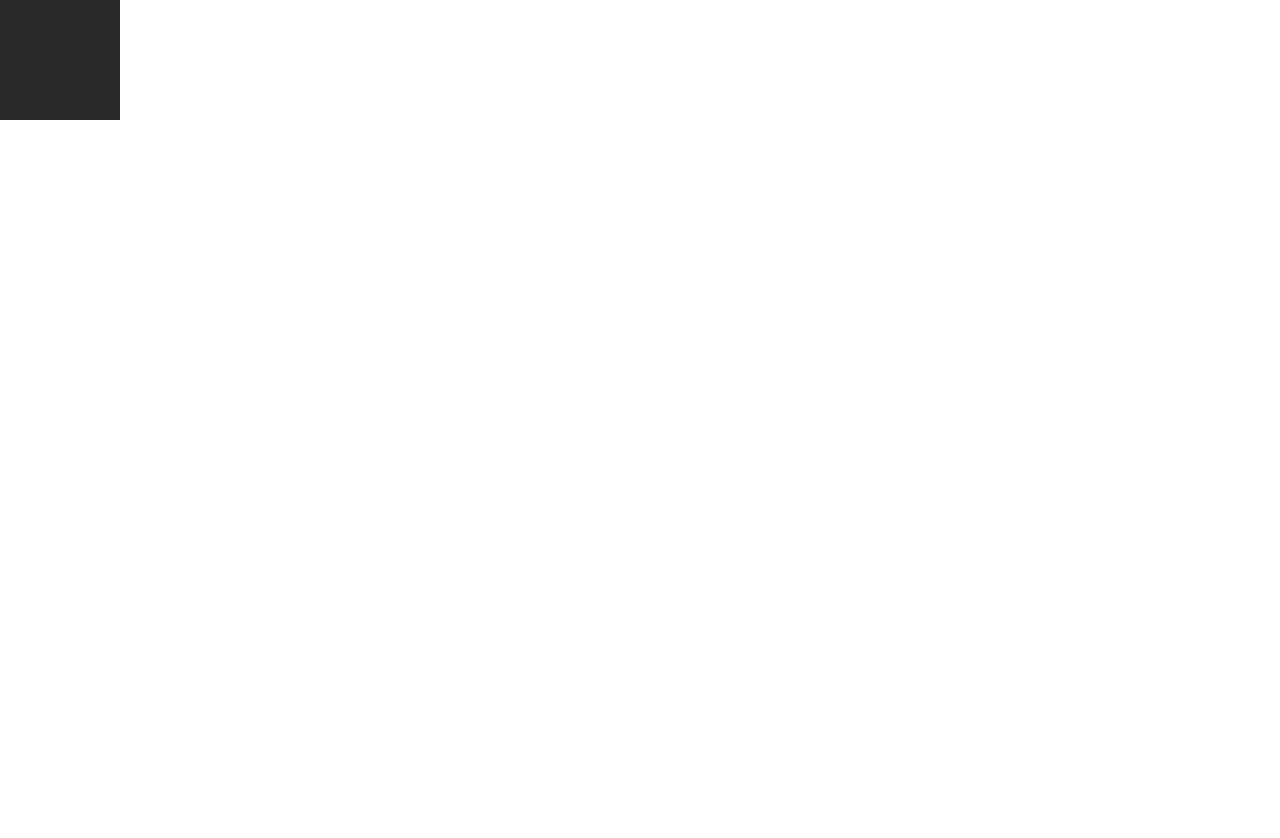
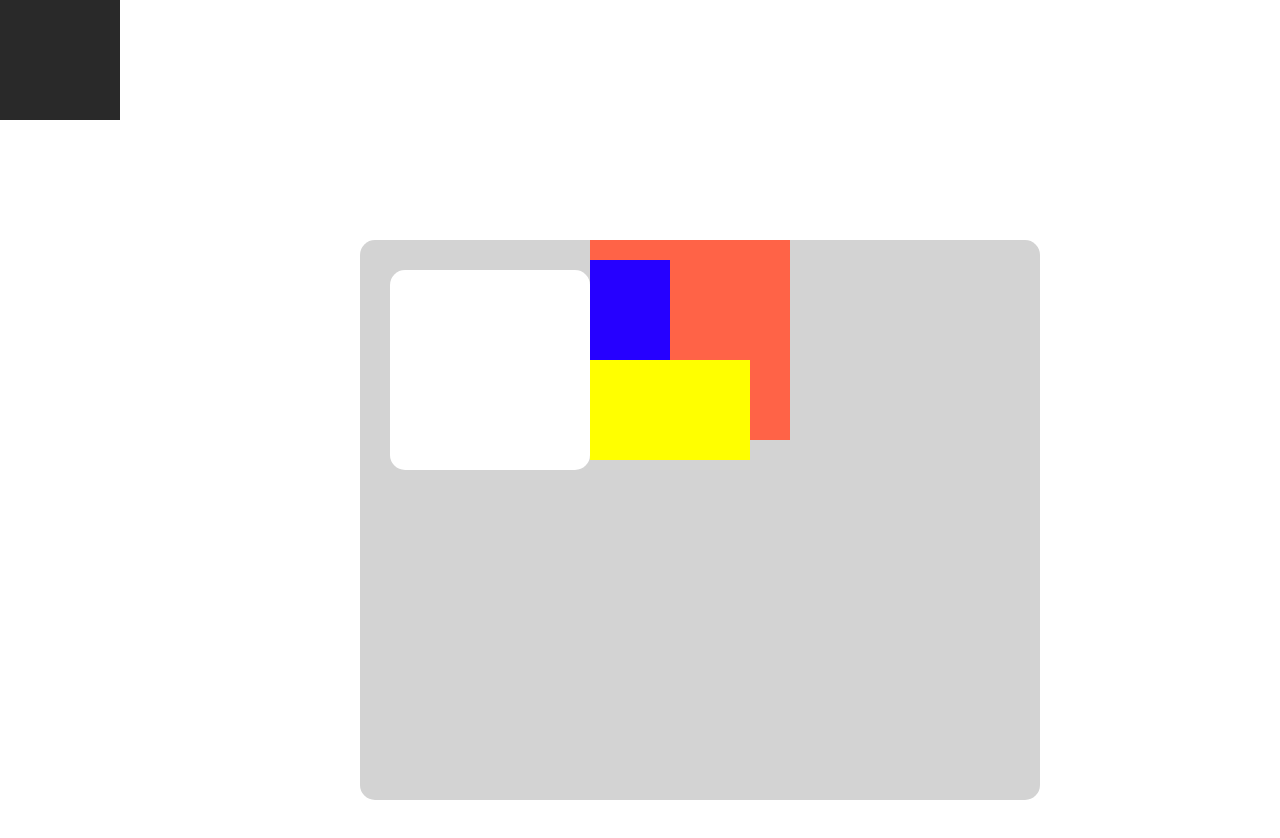
Before and after one commit to mianhe89/BucketsCombine, a React (Create React App) app in the folder client/: page /mypage in a window 1280 px wide. Shown: the part 680-1518 px from the top of the page. Built offline with nearby package versions, Linux system fonts and the light colour scheme.

Commit message:
add myProFile

```diff
--- a/client/src/App.css
+++ b/client/src/App.css
@@ -431,6 +431,42 @@
   flex-direction: column;
   justify-content: center;
   align-items: flex-start;
-  width: 100vw - 150px;
+  width: calc(100vw - 120px);
   height: 100vh;
+  margin-left: 120px;
 }
+.box-myprofile {
+  display: flex;
+  margin: 0 auto;
+  background-color: lightgray;
+  width: 85vh;
+  height: 70vh;
+  border-radius: 15px;
+
+}
+.box-photo {
+  margin-top: 30px;
+  margin-left: 30px;
+  background-color: white;
+  border-radius: 15px;
+  width: 25vh;
+  height: 25vh;
+}
+.profile-info-section {
+  width: 25vh;
+  height: 25vh;
+  background-color: tomato;
+}
+.profile-info-nickname {
+  margin-top: 20px;
+  width: 10vh;
+  height: 100px;
+  background-color: rgb(38, 0, 255);
+}
+.profile-info-gender {
+  width: 20vh;
+  height: 100px;
+  background-color: yellow;
+
+
+}
--- a/client/src/components/MyProfileSection.js
+++ b/client/src/components/MyProfileSection.js
@@ -3,6 +3,15 @@ import React from 'react';
 export default function MyProfileSection(){
   return(
     <div id='myprofile-section'>
+      <div className="box-myprofile">
+        <div className="box-photo" ></div>
+        <div className="profile-info-section">
+        <div className="profile-info-nickname"></div>
+        <div className="profile-info-age"></div>
+        <div className="profile-info-gender"></div>
+        </div>
+
+      </div>
     </div>
   )
 }
```
